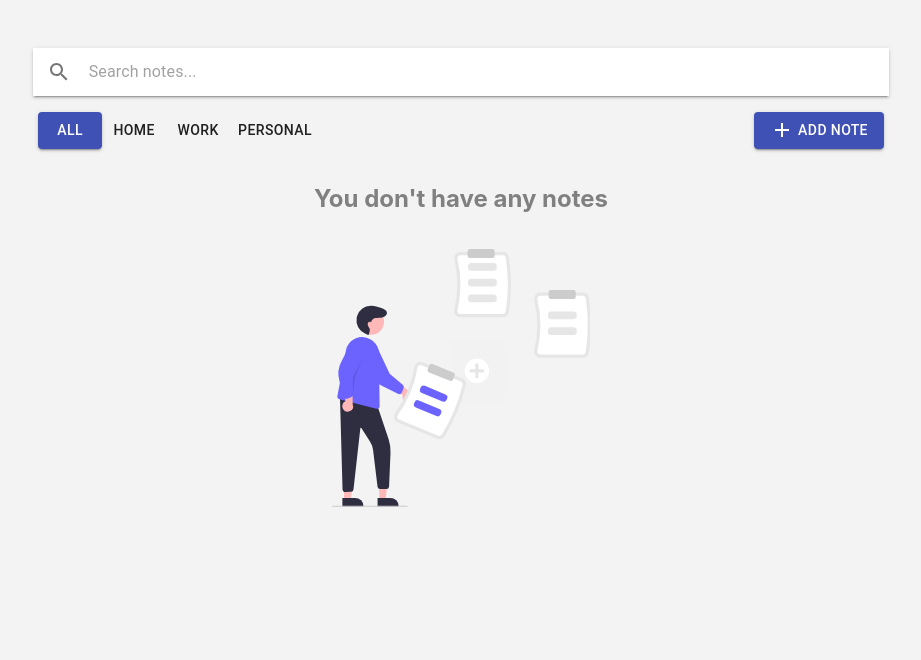
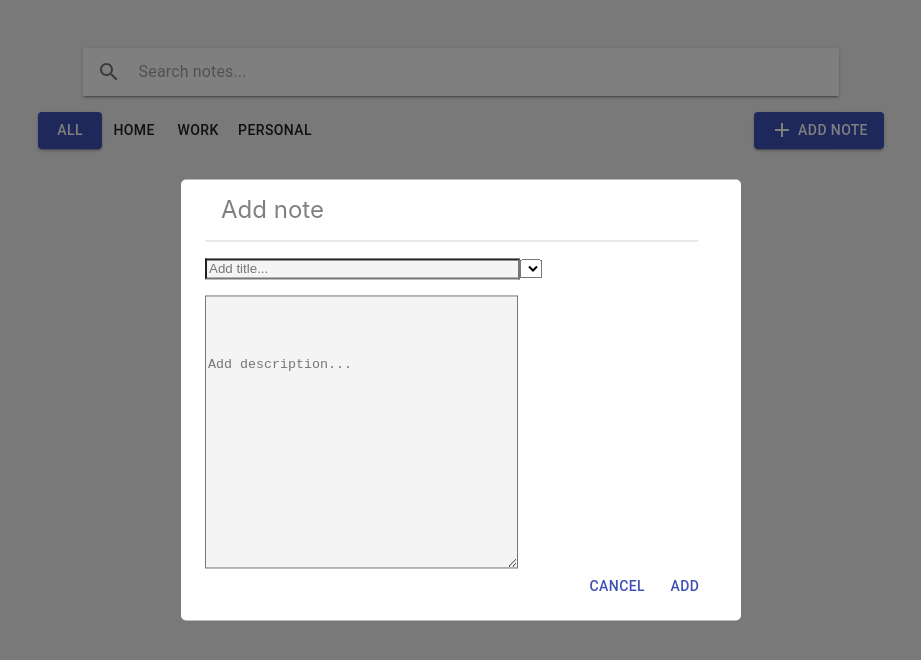
Before and after one commit to Jwing28/notes-app, a React (Create React App) app: page / in a window 1280 px wide. Shown: the top 660 px of the page, without its empty margins (179-1100 px from the left). Built offline with nearby package versions, Linux system fonts and the light colour scheme.

Commit message:
Update add note styling

```diff
--- a/src/components/NewNote.js
+++ b/src/components/NewNote.js
@@ -1,12 +1,67 @@
 import React, { useReducer, useState } from 'react';
 import Button from '@material-ui/core/Button';
 import TextField from '@material-ui/core/TextField';
-import Modal from '@material-ui/core/Modal';
-import CardHeader from '@material-ui/core/CardHeader';
 import Select from '@material-ui/core/Select';
-import FormControl from '@material-ui/core/FormControl';
-import TextareaAutosize from '@material-ui/core/TextareaAutosize';
 import MenuItem from '@material-ui/core/MenuItem';
+import styled from 'styled-components';
+
+// styled-components
+const StyledActions = styled.div`
+  display: flex;
+  justify-content: flex-end;
+  width: 100%;
+`;
+
+const StyledContainer = styled.div`
+  width: 100%;
+
+  & > * {
+    margin-bottom: 1rem;
+  }
+`;
+
+const StyledForm = styled.form`
+  display: flex;
+  background-color: white;
+  justify-content: space-evenly;
+  flex-direction: column;
+  align-items: flex-start;
+
+  position: absolute;
+  top: 50%;
+  left: 50%;
+  transform: translate(-50%, -50%);
+  margin: 0 auto;
+  padding: 0 1.5rem 1rem;
+  min-width: 40%;
+  min-height: 300px;
+  border-radius: 5px;
+`;
+
+const StyledHeader = styled.div`
+  color: gray;
+  padding: 1rem;
+  margin-bottom: 1rem;
+  font-size: 1.5rem;
+  border-bottom: 1px solid lightgray;
+  width: 90%;
+`;
+
+const StyledInput = styled.input`
+  width: ${(p) => (p.width ? p.width : 'inherit')};
+  line-height: ${(p) => (p.height ? p.height : 'inherit')};
+  background-color: #f4f4f4;
+`;
+
+const StyledTextarea = styled.textarea`
+  width: ${(p) => (p.width ? p.width : 'inherit')};
+  line-height: ${(p) => (p.height ? p.height : 'inherit')};
+  background-color: #f4f4f4;
+`;
+
+const StyledSelect = styled.select`
+  line-height: ${(p) => (p.height ? p.height : 'inherit')};
+`;
 
 const categories = [
   {
@@ -23,40 +78,52 @@ const categories = [
   },
 ];
 
-const NewNote = ({ open, handleClose, handleAdd, handleCategory }) => {
+const NewNote = ({ open, handleAdd, handleCategory, onClose }) => {
   const [description, setDescription] = useState('');
   const [title, setTitle] = useState('');
   const handleDescriptionChange = (e) => setDescription(e.target.value);
   const handleTitleChange = (e) => setTitle(e.target.value);
   return (
-    <Modal open={open}>
-      <FormControl>
-        <CardHeader>Add note</CardHeader>
-        <div>
-          <TextField
+    <StyledForm>
+      <StyledHeader>Add note</StyledHeader>
+      <StyledContainer>
+        <StyledInput
+          width='60%'
           placeholder='Add title...'
           value={title}
           onChange={handleTitleChange}
         />
-          <Select placeholder='Select Category' onChange={handleCategory}>
+        <StyledSelect
+          value={categories[0].value}
+          height={6}
+          width={10}
+          variant='outlined'
+          placeholder='Select Category'
+          onChange={handleCategory}
+        >
           {categories.map((category, idx) => (
             <MenuItem value={category.value} id={idx}>
               {category.text}
             </MenuItem>
           ))}
-          </Select>
-          <TextareaAutosize
+        </StyledSelect>
+      </StyledContainer>
+      <StyledTextarea
+        height={10}
+        width='60%'
         placeholder='Add description...'
         onChange={handleDescriptionChange}
         value={description}
       />
-        </div>
-        <div>
-          <Button onClick={handleClose}>CANCEL</Button>
-          <Button onClick={handleAdd}>ADD</Button>
-        </div>
-      </FormControl>
-    </Modal>
+      <StyledActions>
+        <Button color='primary' onClick={onClose}>
+          CANCEL
+        </Button>
+        <Button color='primary' onClick={handleAdd}>
+          ADD
+        </Button>
+      </StyledActions>
+    </StyledForm>
   );
 };
 
--- a/src/components/Note.js
+++ b/src/components/Note.js
@@ -4,7 +4,6 @@ import Button from '@material-ui/core/Button';
 import Card from '@material-ui/core/Card';
 import CardActions from '@material-ui/core/CardActions';
 import CardContent from '@material-ui/core/CardContent';
-import Button from '@material-ui/core/Button';
 import Typography from '@material-ui/core/Typography';
 import Checkbox from '@material-ui/core/Checkbox';
 
@@ -28,8 +27,11 @@ const useStyles = makeStyles({
 const currentDate = new Date();
 
 const Note = ({ date = currentDate, description, title }) => {
+  const [checked, setChecked] = useState(false);
   const classes = useStyles();
   const bull = <span className={classes.bullet}>•</span>;
+
+  const handleChange = () => {};
 
   return (
     <Card className={classes.root}>
--- a/src/components/Search.js
+++ b/src/components/Search.js
@@ -10,7 +10,7 @@ const useStyles = makeStyles((theme) => ({
     padding: '2px 4px',
     display: 'flex',
     alignItems: 'center',
-    width: '68%',
+    width: '60%',
     backgroundColor: 'white',
   },
   input: {
--- a/src/pages/Main.js
+++ b/src/pages/Main.js
@@ -1,4 +1,4 @@
-import React, { useReducer } from 'react';
+import React, { useReducer, useState } from 'react';
 import Button from '@material-ui/core/Button';
 import TextField from '@material-ui/core/TextField';
 import LinearProgress from '@material-ui/core/LinearProgress';
@@ -8,6 +8,8 @@ import styled from 'styled-components';
 
 import Notes from '../components/Notes';
 import { ReactComponent as EmptyNotes } from '../assets/add-note-illustration.svg';
+import { Modal } from '@material-ui/core';
+import NewNote from '../components/NewNote';
 
 const initialState = {
   home: [],
@@ -48,18 +50,35 @@ const SearchContainer = styled.div`
 
 const reducer = (state, action) => {
   switch (action.type) {
+    case 'SAVE_NOTE':
+      return {};
+    case 'EDIT_NODE':
+      return {};
+    case 'DELETE_NOTE':
+      return {};
     default:
       return state;
   }
 };
 
+// import add note component.
+
 const Main = () => {
+  const [showNote, setShowNote] = useState(false);
   const [state, dispatch] = useReducer(reducer, initialState);
   const { completedNotes, totalNotes } = state;
+
+  // user of note component will handle its appearance. but note itself will handle form state.
+  const handleAddNote = () => setShowNote(true);
+  const handleCloseNote = () => setShowNote(false);
+
+  const handleSearch = () => {};
+
   return (
     <section>
+      <div>
         <SearchContainer>
-        <Search />
+          <Search onChange={handleSearch} />
         </SearchContainer>
         <ActionsContainer>
           <FiltersContainer>
@@ -76,11 +95,12 @@ const Main = () => {
               <Button>Personal</Button>
             </div>
           </FiltersContainer>
-        <Button variant='contained' color='primary'>
+          <Button variant='contained' color='primary' onClick={handleAddNote}>
             <AddIcon />
             &nbsp;ADD NOTE
           </Button>
         </ActionsContainer>
+      </div>
       {/* <LinearProgress variant='determinate' value={0} />
       <h3>
         You have {`${completedNotes || 0} / ${totalNotes || 1}`} notes completed
@@ -90,6 +110,9 @@ const Main = () => {
       {/* {if there}  */}
       <EmptyNotesMessage>You don't have any notes</EmptyNotesMessage>
       <EmptyNotes />
+      <Modal open={true} aria-labelledby='add note modal'>
+        <NewNote onClose={handleCloseNote} />
+      </Modal>
     </section>
   );
 };
```
Lines whose indentation alone changed are shown as unchanged.
